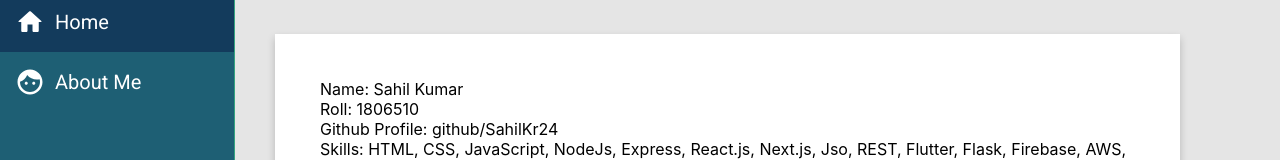
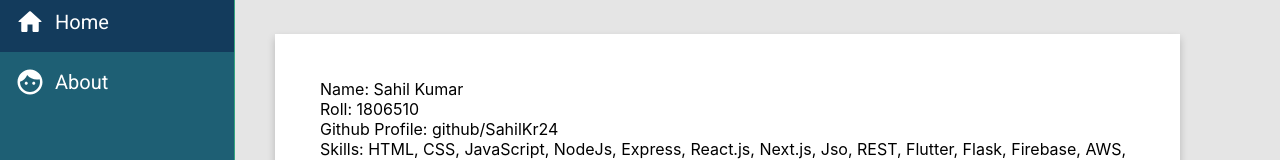
Before and after one commit to SahilKr24/next-atlas-redux, a Next.js app: page /aboutme in a window 1280 px wide. Shown: the part 128-288 px from the top of the page. Built offline with nearby package versions, Linux system fonts and the light colour scheme.

Commit message:
added custom reducer

```diff
--- a/components/MainContent.jsx
+++ b/components/MainContent.jsx
@@ -1,8 +1,13 @@
+import { useContext } from "react";
+import { FilterProvider } from "../util/reducer";
+
 const MainContent = ({ children }) => {
+  const { state } = useContext(FilterProvider);
+  const status = state.status;
   return (
     <div
       style={{
-        marginLeft: 235,
+        marginLeft: status ? 235 : 70,
         padding: 40,
         paddingRight: 100,
         height: "100vh",
--- a/components/SideBar/SideBar.jsx
+++ b/components/SideBar/SideBar.jsx
@@ -1,11 +1,15 @@
 import styles from "./SideBar.module.css";
-import React from "react";
+import React, { useContext } from "react";
+import { FilterProvider, STATUS } from "../../util/reducer";
 
 export const SidebarComponent = ({ width, height }) => {
-  const [status, setStatus] = React.useState(true);
+  const { state } = useContext(FilterProvider);
+  const status = state.status;
+
+  const { dispatch } = useContext(FilterProvider);
 
   const toggle = () => {
-    setStatus(!status);
+    dispatch({ type: STATUS });
   };
 
   return (
@@ -38,7 +42,10 @@ export const SidebarComponent = ({ width, height }) => {
               <span
                 style={{
                   paddingLeft: 30,
-                  display: status ? "block" : "none",
+                  visibility: status ? "inherit" : "hidden",
+                  transition: "opacity 0.3s linear",
+                  transitionDelay: "0.5s",
+                  opacity: status ? 1 : 0,
                   fontSize: 20,
                   color: "#FFFFFF",
                 }}
@@ -63,7 +70,10 @@ export const SidebarComponent = ({ width, height }) => {
                     paddingLeft: 10,
                     fontSize: 20,
                     color: "#FFFFFF",
-                    display: status ? "block" : "none",
+                    visibility: status ? "inherit" : "hidden",
+                    transition: "opacity 0.3s linear",
+                    transitionDelay: "0.5s",
+                    opacity: status ? 1 : 0,
                   }}
                 >
                   Home
@@ -86,10 +96,13 @@ export const SidebarComponent = ({ width, height }) => {
                     paddingLeft: 10,
                     fontSize: 20,
                     color: "#FFFFFF",
-                    display: status ? "block" : "none",
+                    visibility: status ? "inherit" : "hidden",
+                    transition: "opacity 0.3s linear",
+                    transitionDelay: "0.5s",
+                    opacity: status ? 1 : 0,
                   }}
                 >
-                  About Me
+                  About
                 </span>
               </div>
             </a>
--- a/pages/_app.js
+++ b/pages/_app.js
@@ -1,11 +1,15 @@
 import SideBar from "../components/SideBar/SideBar";
 import "../styles/globals.css";
-
+import { FilterProvider, INIT_STATE, reducer } from "../util/reducer";
+import { useReducer } from "react";
 function MyApp({ Component, pageProps }) {
+  const [state, dispatch] = useReducer(reducer, INIT_STATE);
   return (
     <>
-      <SideBar />
-      <Component {...pageProps} />
+      <FilterProvider.Provider value={{ state: state, dispatch: dispatch }}>
+        <SideBar />
+        <Component {...pageProps} />
+      </FilterProvider.Provider>
     </>
   );
 }
--- a/util/reducer.js
+++ b/util/reducer.js
@@ -5,8 +5,9 @@ export const FilterProvider = React.createContext(null);
 export const NAME = "name";
 export const FROM = "from";
 export const TO = "to";
+export const STATUS = "status";
 
-export const INIT_STATE = { name: "", from: "", to: "" };
+export const INIT_STATE = { name: "", from: "", to: "", status: true };
 
 export const reducer = (state, action) => {
   switch (action.type) {
@@ -16,6 +17,8 @@ export const reducer = (state, action) => {
       return { ...state, from: action.payload.from };
     case TO:
       return { ...state, to: action.payload.to };
+    case STATUS:
+      return { ...state, status: !state.status };
     default: {
       throw Error("Invalid reducer");
     }
```
Also changed, not shown: pages/index.js (+2 -7 lines).
